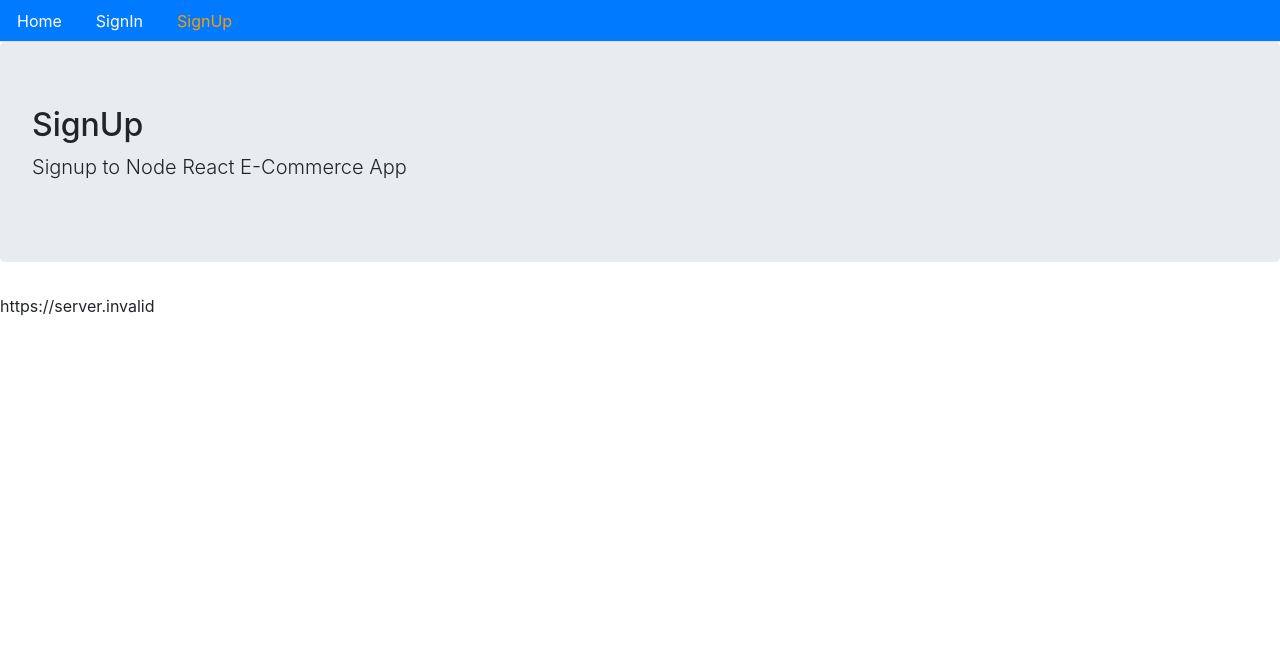
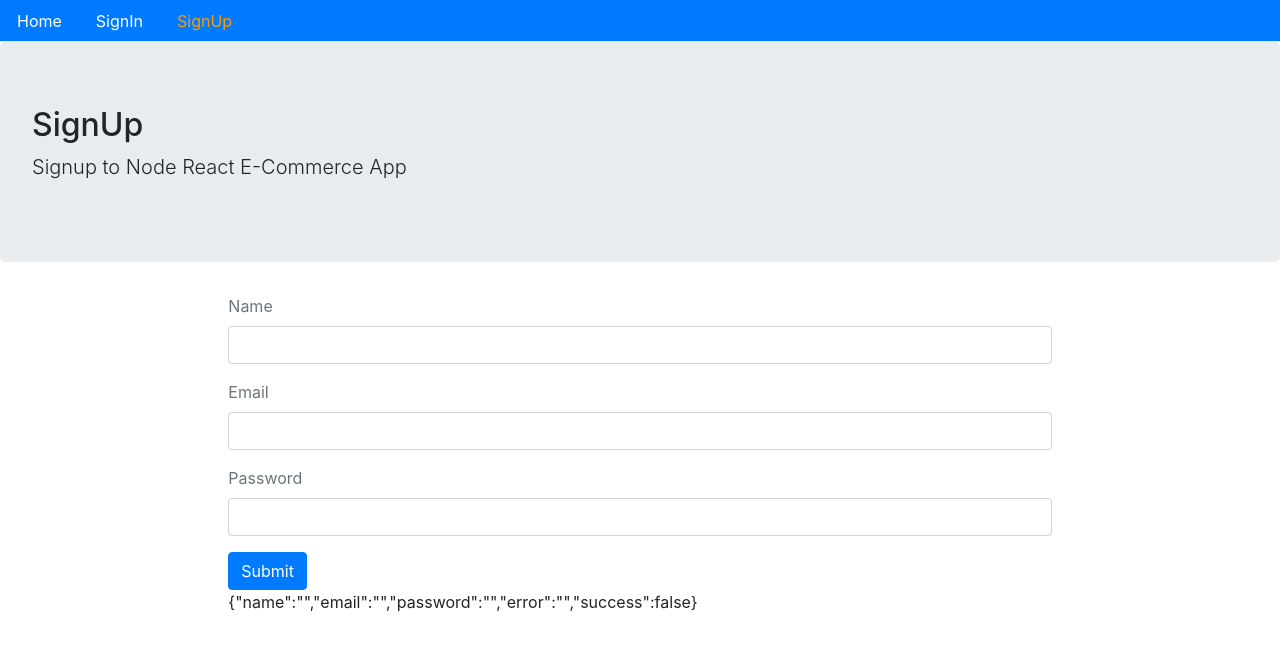
Before and after one commit to matthewchick/EcommerceWithReactAndNode_frontEnd, a React (Create React App) app: page /signup in a window 1280 px wide. Shown: the top 650 px of the page. Built offline with nearby package versions, Linux system fonts and the light colour scheme; no server answers.

Commit message:
Create a signup form and get values from the form

```diff
--- a/src/user/Signup.js
+++ b/src/user/Signup.js
@@ -1,13 +1,50 @@
 //Signup Component
-import React from 'react';
+import React, { useState } from 'react';    //use react hook
 import Layout from '../core/Layout';
 import { API } from '../config';
 
-const Signup = () => (
-    <Layout title="SignUp" description="Signup to Node React E-Commerce App">
+const Signup = () => {
+    // create a state
+    const [values, setValues] = useState({
+        name: '',
+        email: '',
+        password: '',
+        error: '',
+        success: false
+    })
 
-        {API}
-    </Layout>
-);
+    const handleChange = name => event => {
+        setValues({...values, error: false, [name]: event.target.value})
+    }
+
+    const signUpForm = () => (
+        <form>
+            <div className="form-group">
+                <label className="text-muted">Name</label>
+                <input onChange={handleChange('name')} type="text" className="form-control" />
+            </div>
+            <div className="form-group">
+                <label className="text-muted">Email</label>
+                <input onChange={handleChange('email')} type="email" className="form-control" />
+            </div>
+            <div className="form-group">
+                <label className="text-muted">Password</label>
+                <input onChange={handleChange('password')} type="password" className="form-control" />
+            </div>
+            <button className="btn btn-primary">Submit</button>
+        </form>
+    )
+    // pass title, description and className into props to Layout
+    return (
+        <Layout
+            title="SignUp"
+            description="Signup to Node React E-Commerce App"
+            className="container col-md-8 offset-md-2"
+            >
+            {signUpForm()}
+            {JSON.stringify(values)}
+        </Layout>
+    )
+};
 
 export default Signup;
```
